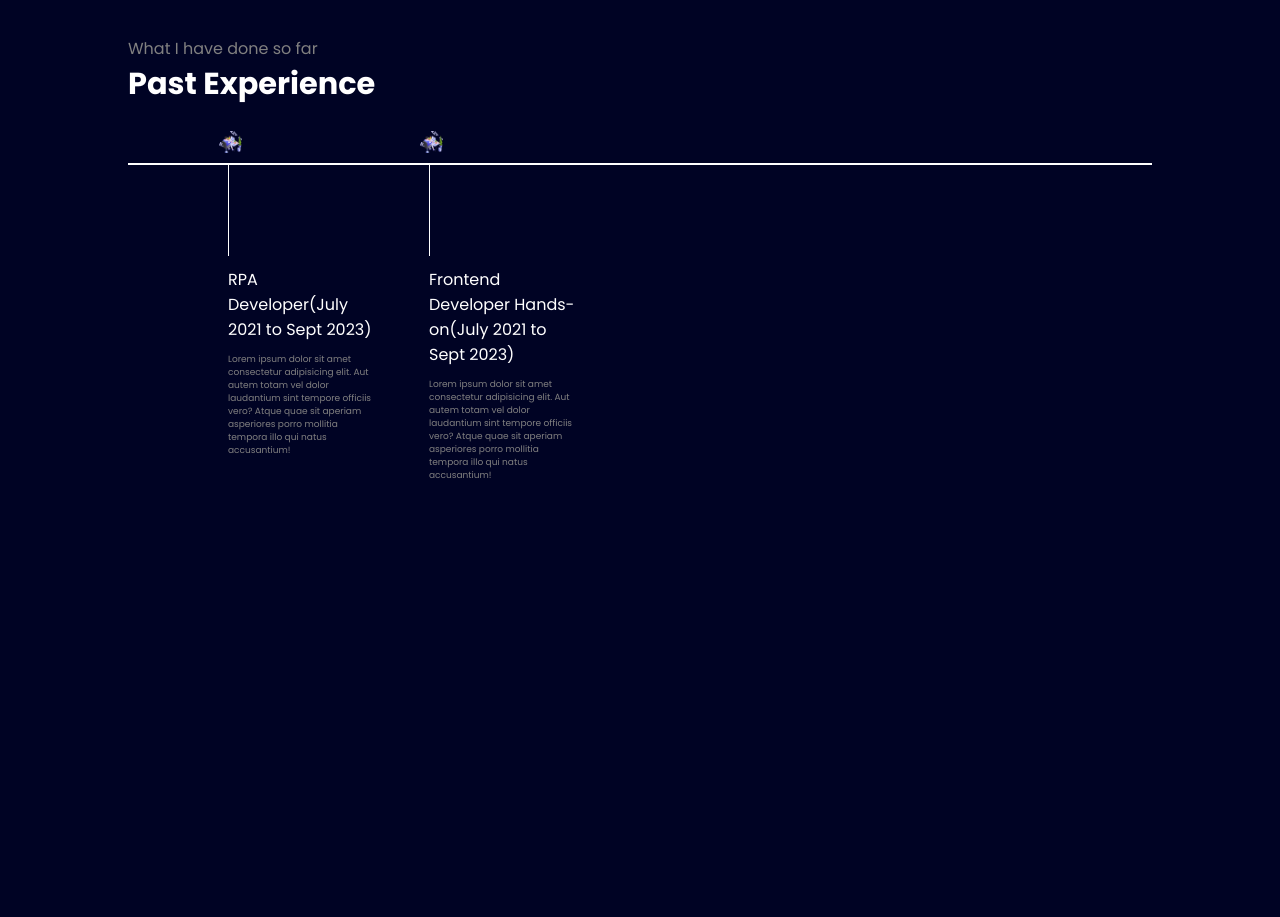
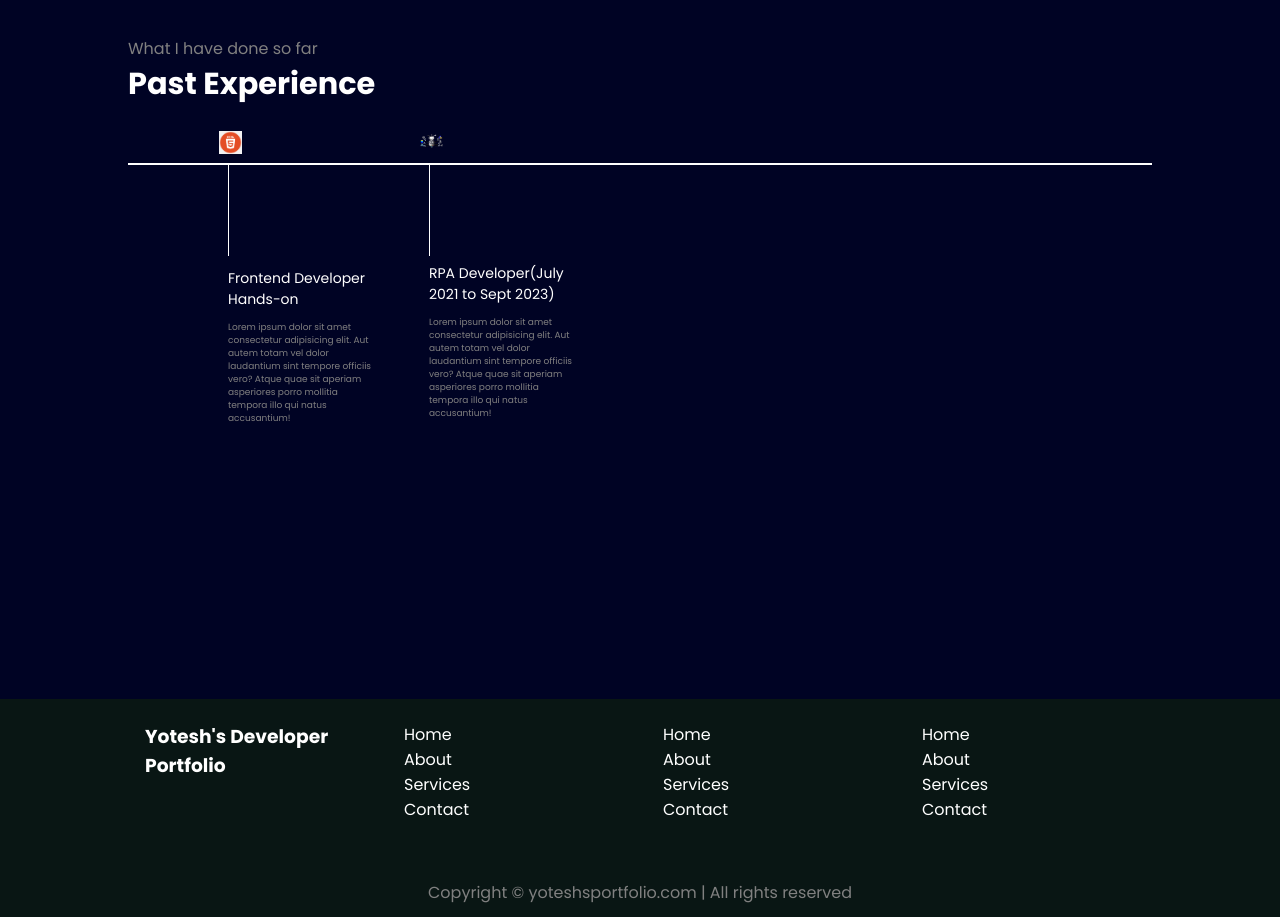
Before and after one commit to YoteshMishra/portfolio-web, a plain HTML site: page index.html in a window 1280 px wide. Shown: the part 800-1717 px from the top of the page. Before the commit the page ends 1476 px from the top, so only its background shows below. Drawn offline with nearby package versions, Linux system fonts and the light colour scheme.

Commit message:
changed1

```diff
--- a/index.html
+++ b/index.html
@@ -85,6 +85,20 @@
       color: rgb(2, 255, 234);
     }
 
+    .leftSection .buttons {
+      padding: 25px 0px;
+    }
+
+    .leftSection .btn {
+      padding: 12px;
+      background-color: rgb(93, 122, 175);
+      color: white;
+      border: 2px solid white;
+      border-radius: 6px;
+      font-size: 20px;
+      cursor: pointer;
+    }
+
     .rightSection img {
       width: 80%;
     }
@@ -132,6 +146,7 @@
       position: relative;
       top: 75px;
       width: 150px;
+      font-size: 14px;
     }
 
     .vertical-desc {
@@ -140,6 +155,31 @@
       color: gray;
       width: 150px;
       font-size: 9px;
+    }
+
+    footer {
+      background-color: rgb(9, 22, 20);
+    }
+
+    .footer {
+      display: flex;
+      margin: 23px 122px;
+      justify-content: space-evenly;
+    }
+
+    .footer ul {
+      list-style: none;
+    }
+
+    .footer > div {
+      width: 225px;
+      margin: 23px;
+    }
+
+    footer .footer-rights {
+      text-align: center;
+      color: gray;
+      padding: 12px 0px;
     }
   </style>
   <body>
@@ -167,6 +207,10 @@
             <mark style="background: #d0ff00">and I am a Passionate</mark>
           </div>
           <span id="element"></span>
+          <div class="buttons">
+            <button class="btn">Download Resume</button>
+            <button class="btn">Visit GitHub</button>
+          </div>
         </div>
         <div class="rightSection">
           <img src="PngItem.png" alt="" />
@@ -179,10 +223,8 @@
         <h1>Past Experience</h1>
         <div class="box">
           <div class="vertical">
-            <img class="image-top" src="for.png" alt="" />
-            <div class="vertical-title">
-              RPA Developer(July 2021 to Sept 2023)
-            </div>
+            <img class="image-top" src="ht.png" alt="" />
+            <div class="vertical-title">Frontend Developer Hands-on</div>
             <div class="vertical-desc">
               Lorem ipsum dolor sit amet consectetur adipisicing elit. Aut autem
               totam vel dolor laudantium sint tempore officiis vero? Atque quae
@@ -191,9 +233,9 @@
             </div>
           </div>
           <div class="vertical">
-            <img class="image-top" src="for.png" alt="" />
+            <img class="image-top" src="rpa.png" alt="" />
             <div class="vertical-title">
-              Frontend Developer Hands-on(July 2021 to Sept 2023)
+              RPA Developer(July 2021 to Sept 2023)
             </div>
             <div class="vertical-desc">
               Lorem ipsum dolor sit amet consectetur adipisicing elit. Aut autem
@@ -205,6 +247,42 @@
         </div>
       </section>
     </main>
+
+    <footer>
+      <div class="footer">
+        <div class="footer-first">
+          <h3>Yotesh's Developer Portfolio</h3>
+        </div>
+        <div class="footer-second">
+          <ul>
+            <li>Home</li>
+            <li>About</li>
+            <li>Services</li>
+            <li>Contact</li>
+          </ul>
+        </div>
+        <div class="footer-third">
+          <ul>
+            <li>Home</li>
+            <li>About</li>
+            <li>Services</li>
+            <li>Contact</li>
+          </ul>
+        </div>
+        <div class="footer-fourth">
+          <ul>
+            <li>Home</li>
+            <li>About</li>
+            <li>Services</li>
+            <li>Contact</li>
+          </ul>
+        </div>
+      </div>
+      <div class="footer-rights">
+        Copyright &#169; yoteshsportfolio.com | All rights reserved
+      </div>
+    </footer>
+
     <script src="https://unpkg.com/typed.js@2.1.0/dist/typed.umd.js"></script>
     <!-- Setup and start animation! -->
     <script>
```
Also changed, not shown: Portfolio Template.PNG (added), ht.png (added), rpa.png (added).
